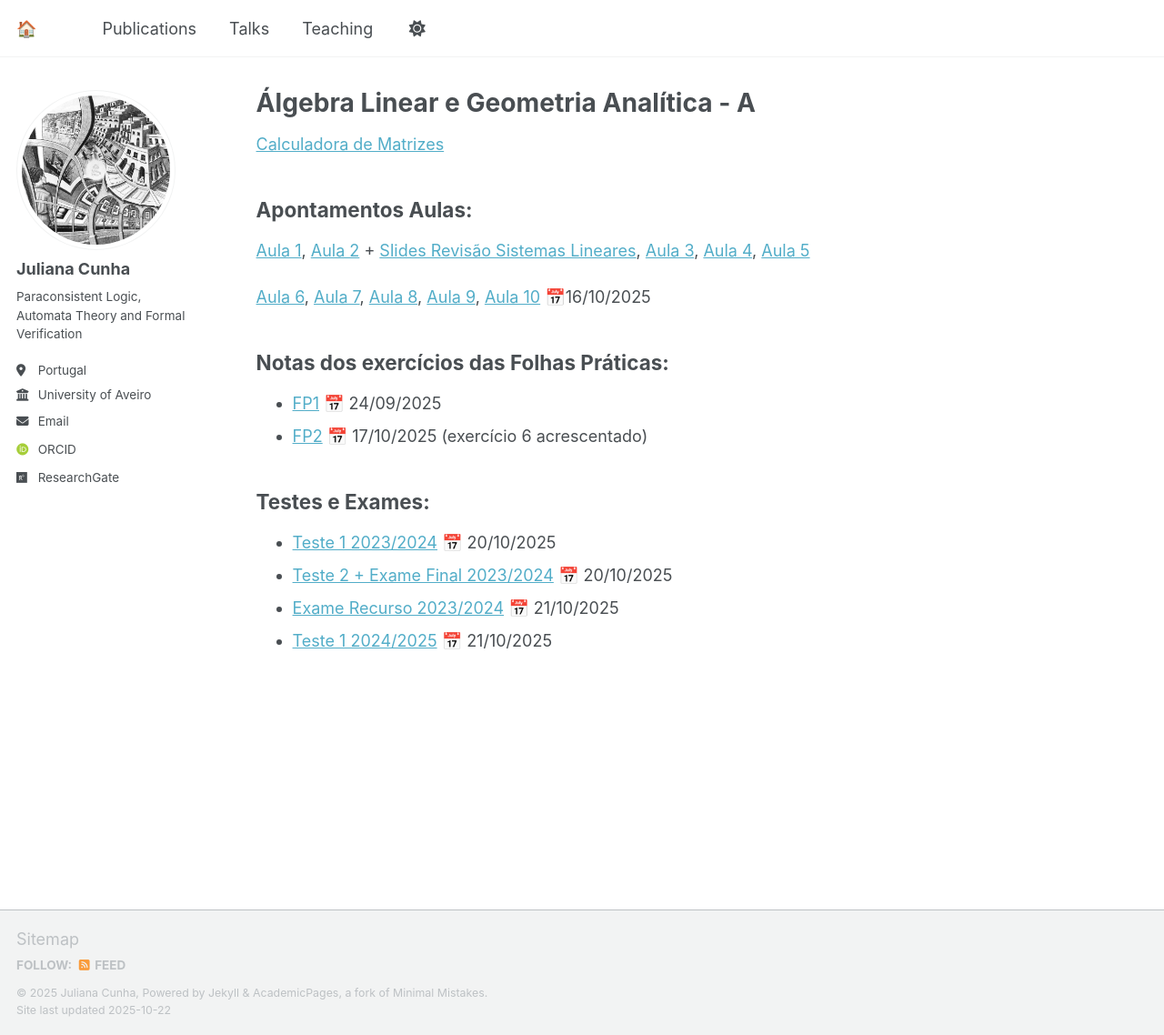
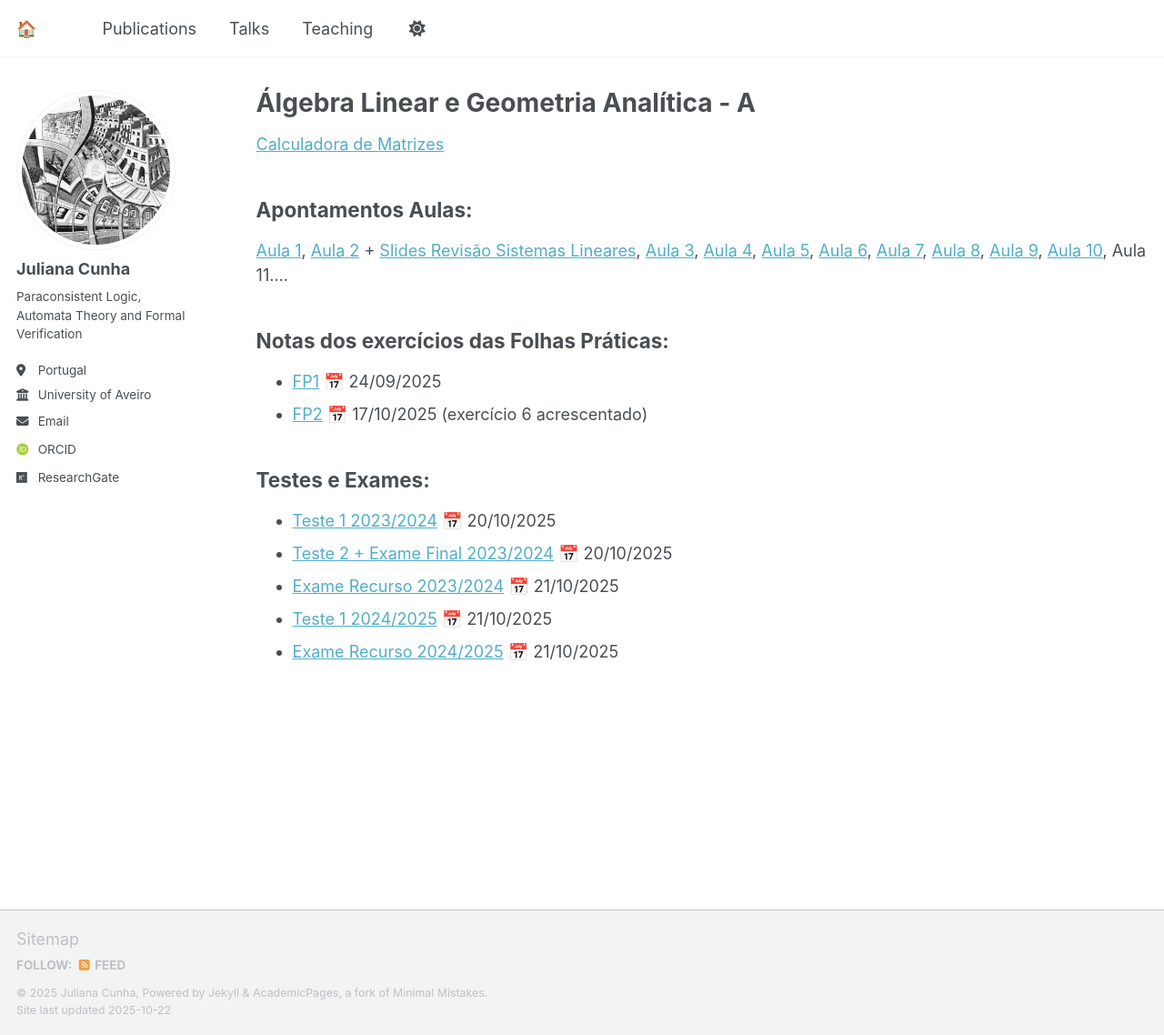
Before and after one commit to juliana-cunha/juliana-cunha.github.io, a Jekyll site: the page built from _pages/teaching.md, in a window 1280 px wide and 1138 px high. Shown: the whole window at 91% size. Built offline with Jekyll 4.4.1, drawn with Linux system fonts in a browser that asks for light colours; some web fonts are replaced; a script that is not in the unit is left out.

Commit message:
Update teaching.md

```diff
--- a/_pages/teaching.md
+++ b/_pages/teaching.md
@@ -10,9 +10,7 @@ author_profile: true
 
 Apontamentos Aulas:
 ------
-[Aula 1](https://juliana-cunha.github.io/files/Aula%201.pdf), [Aula 2](https://juliana-cunha.github.io/files/Aula%202.pdf) + [Slides Revisão Sistemas Lineares](https://juliana-cunha.github.io/files/Revis%C3%A3o_sistemas_lineares.pdf), [Aula 3](https://juliana-cunha.github.io/files/Aula%203.pdf), [Aula 4](https://juliana-cunha.github.io/files/Aula%204.pdf), [Aula 5](https://juliana-cunha.github.io/files/Aula%205.pdf)
-
-[Aula 6](https://juliana-cunha.github.io/files/Aula%206.pdf), [Aula 7](https://juliana-cunha.github.io/files/Aula%207.pdf), [Aula 8](https://juliana-cunha.github.io/files/Aula%208.pdf), [Aula 9](https://juliana-cunha.github.io/files/Aula%209.pdf), [Aula 10](https://juliana-cunha.github.io/files/Aula%2010.pdf) 📅16/10/2025
+[Aula 1](https://juliana-cunha.github.io/files/Aula%201.pdf), [Aula 2](https://juliana-cunha.github.io/files/Aula%202.pdf) + [Slides Revisão Sistemas Lineares](https://juliana-cunha.github.io/files/Revis%C3%A3o_sistemas_lineares.pdf), [Aula 3](https://juliana-cunha.github.io/files/Aula%203.pdf), [Aula 4](https://juliana-cunha.github.io/files/Aula%204.pdf), [Aula 5](https://juliana-cunha.github.io/files/Aula%205.pdf), [Aula 6](https://juliana-cunha.github.io/files/Aula%206.pdf), [Aula 7](https://juliana-cunha.github.io/files/Aula%207.pdf), [Aula 8](https://juliana-cunha.github.io/files/Aula%208.pdf), [Aula 9](https://juliana-cunha.github.io/files/Aula%209.pdf), [Aula 10](https://juliana-cunha.github.io/files/Aula%2010.pdf), Aula 11....
 
 Notas dos exercícios das Folhas Práticas:
 ------
@@ -25,3 +23,4 @@ Testes e Exames:
 - [Teste 2 + Exame Final 2023/2024](https://juliana-cunha.github.io/files/ExameFinal_2023.pdf) 📅 20/10/2025
 - [Exame Recurso 2023/2024](https://juliana-cunha.github.io/files/Recurso_2023.pdf) 📅 21/10/2025
 - [Teste 1 2024/2025](https://juliana-cunha.github.io/files/Teste1_2024.pdf) 📅 21/10/2025
+- [Exame Recurso 2024/2025](https://juliana-cunha.github.io/files/Recurso_2024.pdf) 📅 21/10/2025
```
